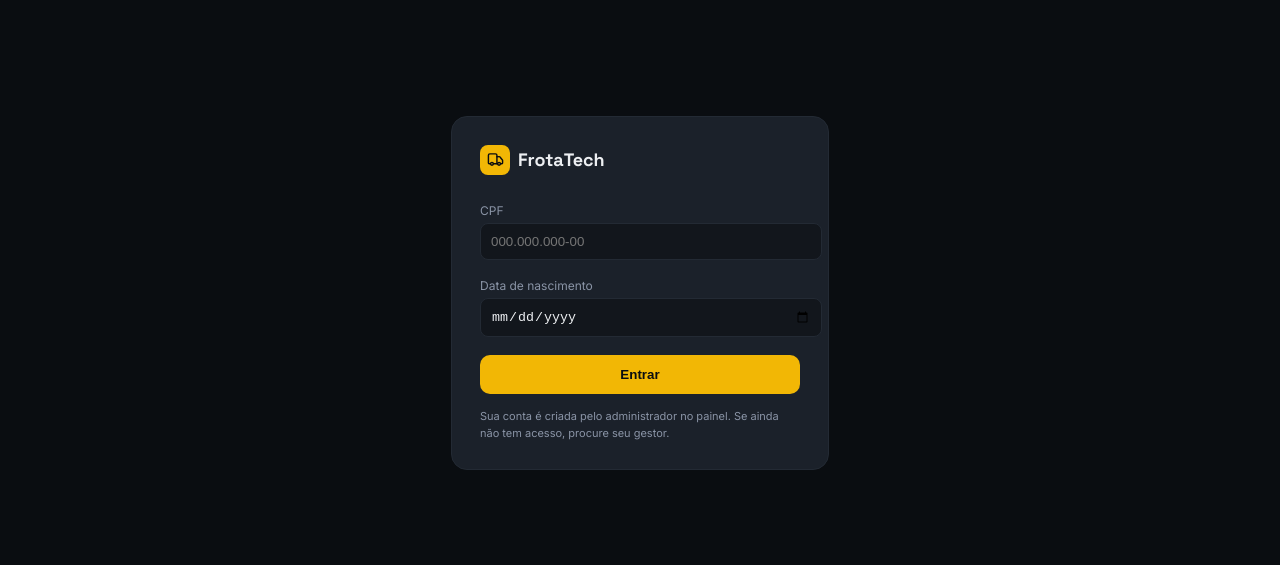
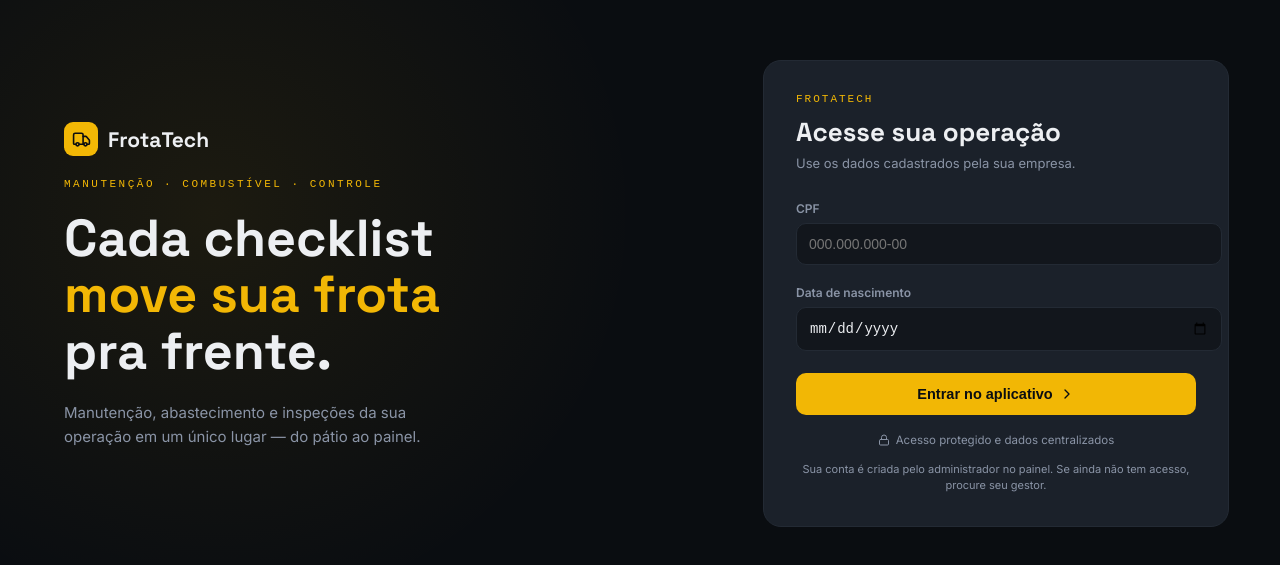
Before and after one commit to brunoeduardoph-wq/frotatech, a React (Vite) app: page / in a window 1280 px wide. Shown: the part 107-672 px from the top of the page. Built offline with nearby package versions, Linux system fonts and the light colour scheme.

Commit message:
Update App.jsx

```diff
--- a/src/App.jsx
+++ b/src/App.jsx
@@ -3,7 +3,7 @@ import {
   ClipboardCheck, Wrench, Siren, Fuel, CircleDot, Droplets,
   ClipboardList, LayoutDashboard, Sparkles, ChevronRight, Plus,
   MapPin, Clock, AlertTriangle, CheckCircle2, XCircle, Gauge,
-  Truck, Search, Bell, Settings, X, Link2, RefreshCw, LogOut, Loader2, UserPlus
+  Truck, Search, Bell, Settings, X, Link2, RefreshCw, LogOut, Loader2, UserPlus, Lock
 } from "lucide-react";
 import {
   ResponsiveContainer, AreaChart, Area, XAxis, YAxis, Tooltip,
@@ -1800,39 +1800,80 @@ function Login({ onLogin }) {
 
   return (
     <div style={{
-      minHeight: "100vh", display: "flex", alignItems: "center", justifyContent: "center",
-      background: COLORS.bg, fontFamily: "'Inter', sans-serif",
+      minHeight: "100vh", display: "flex", background: COLORS.bg, fontFamily: "'Inter', sans-serif",
     }}>
       <style>{`
-        @import url('https://fonts.googleapis.com/css2?family=Space+Grotesk:wght@600;700&family=Inter:wght@400;500;600&display=swap');
+        @import url('https://fonts.googleapis.com/css2?family=Space+Grotesk:wght@600;700;800&family=Inter:wght@400;500;600&display=swap');
+        .ft-login-left { display: flex; }
+        .ft-login-card { width: 400px; }
+        @media (max-width: 860px) {
+          .ft-login-left { display: none !important; }
+          .ft-login-card { width: 100%; max-width: 380px; }
+        }
       `}</style>
-      <div style={{ width: 320, background: COLORS.raised, border: `1px solid ${COLORS.border}`, borderRadius: 16, padding: 28 }}>
-        <div style={{ display: "flex", alignItems: "center", gap: 8, marginBottom: 24 }}>
-          <div style={{ width: 30, height: 30, borderRadius: 8, background: COLORS.gold, display: "flex", alignItems: "center", justifyContent: "center" }}>
-            <Truck size={17} color="#0A0D11" />
-          </div>
-          <span style={{ fontFamily: "'Space Grotesk', sans-serif", fontWeight: 700, fontSize: 18, color: COLORS.textPrimary }}>FrotaTech</span>
-        </div>
-
-        <label style={{ fontSize: 12, color: COLORS.textMuted }}>CPF</label>
+
+      <div className="ft-login-left" style={{
+        flex: 1, flexDirection: "column", justifyContent: "center", padding: "0 64px",
+        background: `radial-gradient(ellipse at 30% 40%, ${COLORS.gold}14 0%, transparent 60%)`,
+      }}>
+        <div style={{ display: "flex", alignItems: "center", gap: 10, marginBottom: 22 }}>
+          <div style={{ width: 34, height: 34, borderRadius: 9, background: COLORS.gold, display: "flex", alignItems: "center", justifyContent: "center" }}>
+            <Truck size={19} color="#0A0D11" />
+          </div>
+          <span style={{ fontFamily: "'Space Grotesk', sans-serif", fontWeight: 700, fontSize: 21, color: COLORS.textPrimary }}>FrotaTech</span>
+        </div>
+        <div style={{ fontSize: 11, letterSpacing: 2.5, color: COLORS.gold, fontFamily: "'JetBrains Mono', monospace", textTransform: "uppercase", marginBottom: 20 }}>
+          Manutenção · Combustível · Controle
+        </div>
+        <h1 style={{ fontFamily: "'Space Grotesk', sans-serif", fontWeight: 800, fontSize: 52, lineHeight: 1.08, margin: 0, color: COLORS.textPrimary, maxWidth: 520 }}>
+          Cada checklist<br />
+          <span style={{ color: COLORS.gold }}>move sua frota</span><br />
+          pra frente.
+        </h1>
+        <p style={{ fontSize: 15, color: COLORS.textMuted, marginTop: 22, maxWidth: 400, lineHeight: 1.6 }}>
+          Manutenção, abastecimento e inspeções da sua operação em um único lugar — do pátio ao painel.
+        </p>
+      </div>
+
+      <div style={{ flex: "0 0 auto", display: "flex", alignItems: "center", justifyContent: "center", padding: "24px", width: "100%", maxWidth: 520 }}>
+        <div className="ft-login-card" style={{ background: COLORS.raised, border: `1px solid ${COLORS.border}`, borderRadius: 18, padding: 32 }}>
+          <div style={{ fontSize: 11, letterSpacing: 2, color: COLORS.gold, fontFamily: "'JetBrains Mono', monospace", textTransform: "uppercase", marginBottom: 10 }}>
+            FrotaTech
+          </div>
+          <h2 style={{ fontFamily: "'Space Grotesk', sans-serif", fontWeight: 700, fontSize: 26, margin: 0, color: COLORS.textPrimary }}>
+            Acesse sua operação
+          </h2>
+          <p style={{ fontSize: 13, color: COLORS.textMuted, marginTop: 6, marginBottom: 26 }}>
+            Use os dados cadastrados pela sua empresa.
+          </p>
+
+          <label style={{ fontSize: 12, color: COLORS.textMuted, fontWeight: 600 }}>CPF</label>
           <input value={cpf} onChange={(e) => setCpf(e.target.value)} placeholder="000.000.000-00"
-          style={{ width: "100%", marginTop: 4, marginBottom: 14, background: COLORS.surface, border: `1px solid ${COLORS.border}`, borderRadius: 8, padding: 10, color: COLORS.textPrimary }} />
-
-        <label style={{ fontSize: 12, color: COLORS.textMuted }}>Data de nascimento</label>
+            style={{ width: "100%", marginTop: 6, marginBottom: 16, background: COLORS.surface, border: `1px solid ${COLORS.border}`, borderRadius: 10, padding: 12, color: COLORS.textPrimary, fontSize: 14 }} />
+
+          <label style={{ fontSize: 12, color: COLORS.textMuted, fontWeight: 600 }}>Data de nascimento</label>
           <input value={nascimento} onChange={(e) => setNascimento(e.target.value)} type="date"
-          style={{ width: "100%", marginTop: 4, marginBottom: 18, background: COLORS.surface, border: `1px solid ${COLORS.border}`, borderRadius: 8, padding: 10, color: COLORS.textPrimary }} />
-
-        {error && <div style={{ color: COLORS.alert, fontSize: 12, marginBottom: 12 }}>{error}</div>}
+            style={{ width: "100%", marginTop: 6, marginBottom: 22, background: COLORS.surface, border: `1px solid ${COLORS.border}`, borderRadius: 10, padding: 12, color: COLORS.textPrimary, fontSize: 14 }} />
+
+          {error && <div style={{ color: COLORS.alert, fontSize: 12.5, marginBottom: 16, lineHeight: 1.5 }}>{error}</div>}
 
           <button type="button" onClick={entrar} disabled={loading} style={{
             width: "100%", background: COLORS.gold, color: "#0A0D11", border: "none", borderRadius: 10,
-          padding: 12, fontWeight: 700, cursor: loading ? "wait" : "pointer",
+            padding: 13, fontWeight: 700, fontSize: 14.5, cursor: loading ? "wait" : "pointer",
+            display: "flex", alignItems: "center", justifyContent: "center", gap: 6,
           }}>
-          {loading ? "Entrando..." : "Entrar"}
+            {loading ? <Loader2 size={16} className="ft-spin" /> : null}
+            {loading ? "Entrando..." : "Entrar no aplicativo"}
+            {!loading && <ChevronRight size={16} />}
           </button>
 
-        <div style={{ fontSize: 11, color: COLORS.textMuted, marginTop: 14, lineHeight: 1.5 }}>
+          <div style={{ display: "flex", alignItems: "center", justifyContent: "center", gap: 6, fontSize: 11.5, color: COLORS.textMuted, marginTop: 18 }}>
+            <Lock size={12} /> Acesso protegido e dados centralizados
+          </div>
+
+          <div style={{ fontSize: 11, color: COLORS.textMuted, marginTop: 14, lineHeight: 1.5, textAlign: "center" }}>
             Sua conta é criada pelo administrador no painel. Se ainda não tem acesso, procure seu gestor.
+          </div>
         </div>
       </div>
     </div>
```
Lines whose indentation alone changed are shown as unchanged.
